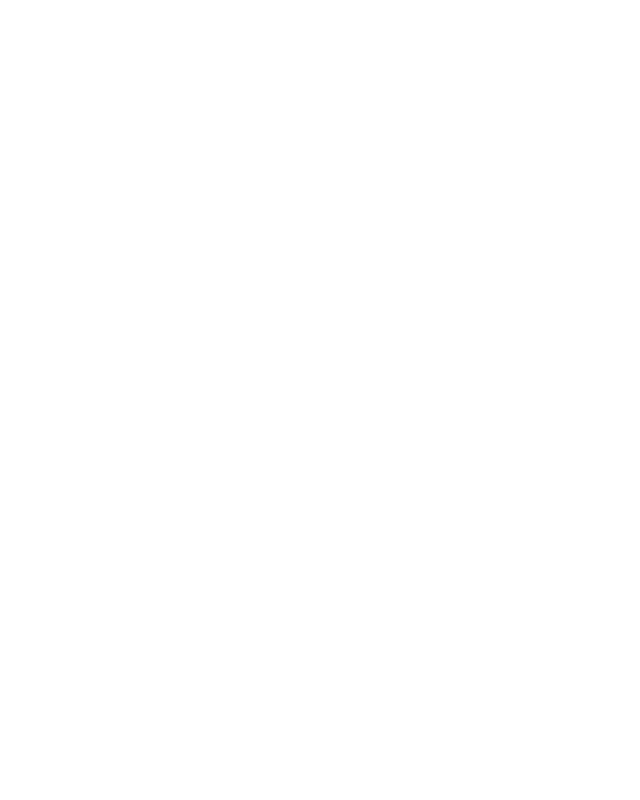
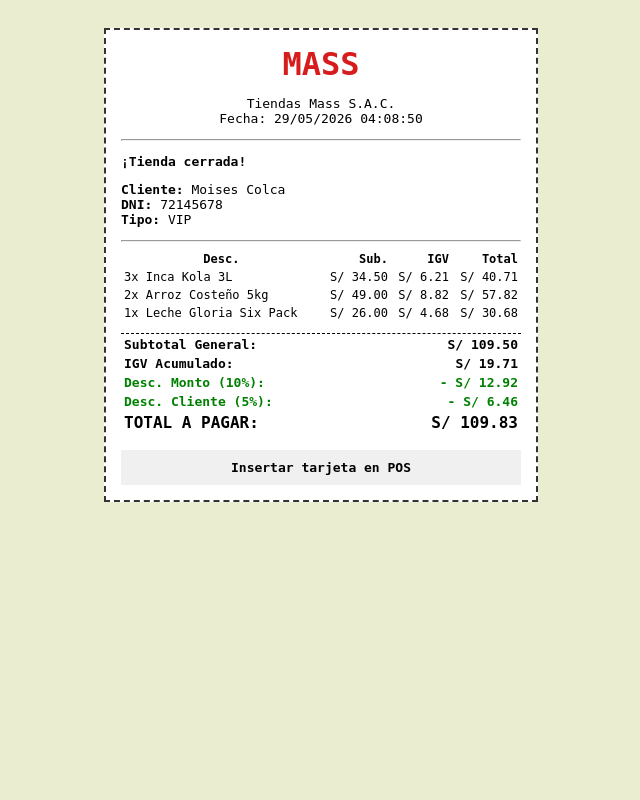
Before and after one commit to MoisesCH-bit/minimarket-mass, a PHP site: page /procesar_venta.php in a window 1280 px wide. Before the commit the part shown is empty. Shown: the whole page, without its empty margins (319-959 px from the left). Run offline with PHP 8.4, Linux system fonts and the light colour scheme.

Commit message:
style: estructurar e imprimir boleta de venta estilo ticket de tienda

```diff
--- a/procesar_venta.php
+++ b/procesar_venta.php
@@ -140,3 +140,65 @@ if ($hora_actual >= 5 && $hora_actual <= 11) {
     $saludo = "Tienda cerrada";
 }
 ?>
+<!DOCTYPE html>
+<html lang="es">
+<head>
+    <meta charset="UTF-8">
+    <title>Mass - Comprobante</title>
+    <style>
+        body { font-family: monospace; background: #eaedd0; padding: 20px; }
+        .ticket { background: #fff; max-width: 400px; margin: 0 auto; padding: 15px; border: 2px dashed #333; }
+        .brand { text-align: center; font-size: 32px; font-weight: bold; color: #d61c1c; }
+        .text-right { text-align: right; }
+        .totales-box { font-weight: bold; border-top: 1px dashed #000; margin-top: 10px; }
+    </style>
+</head>
+<body>
+
+<div class="ticket">
+    <div class="brand">MASS</div>
+    <p style="text-align:center;">Tiendas Mass S.A.C.<br>Fecha: <?php echo date('d/m/Y H:i:s'); ?></p>
+    <hr>
+    <p><strong>¡<?php echo $saludo; ?>!</strong></p>
+    <p><strong>Cliente:</strong> <?php echo $cliente_nombre; ?><br>
+       <strong>DNI:</strong> <?php echo $cliente_dni; ?><br>
+       <strong>Tipo:</strong> <?php echo strtoupper($cliente_tipo); ?></p>
+    <hr>
+
+    <table style="width:100%; font-size:12px;">
+        <thead>
+            <tr>
+                <th>Desc.</th>
+                <th class="text-right">Sub.</th>
+                <th class="text-right">IGV</th>
+                <th class="text-right">Total</th>
+            </tr>
+        </thead>
+        <tbody>
+            <?php foreach ($productos_procesados as $p): ?>
+            <tr>
+                <td><?php echo $p['cantidad'] . "x " . $p['nombre']; ?></td>
+                <td class="text-right">S/ <?php echo number_format($p['subtotal'], 2); ?></td>
+                <td class="text-right">S/ <?php echo number_format($p['igv'], 2); ?></td>
+                <td class="text-right">S/ <?php echo number_format($p['total'], 2); ?></td>
+            </tr>
+            <?php endforeach; ?>
+        </tbody>
+    </table>
+
+    <table class="totales-box" style="width:100%;">
+        <tr><td>Subtotal General:</td><td class="text-right">S/ <?php echo number_format($subtotal_tienda, 2); ?></td></tr>
+        <tr><td>IGV Acumulado:</td><td class="text-right">S/ <?php echo number_format($total_igv_tienda, 2); ?></td></tr>
+        <tr style="color:green;"><td>Desc. Monto (<?php echo ($porcentaje_desc_monto*100); ?>%):</td><td class="text-right">- S/ <?php echo number_format($descuento_monto, 2); ?></td></tr>
+        <tr style="color:green;"><td>Desc. Cliente (<?php echo ($porcentaje_desc_cliente*100); ?>%):</td><td class="text-right">- S/ <?php echo number_format($descuento_cliente, 2); ?></td></tr>
+        <tr style="font-size:16px;"><td><strong>TOTAL A PAGAR:</strong></td><td class="text-right"><strong>S/ <?php echo number_format($total_a_pagar, 2); ?></strong></td></tr>
+    </table>
+
+    <div style="background:#f0f0f0; padding:10px; margin-top:15px; text-align:center;">
+        <strong><?php echo $instruccion_pago; ?></strong>
+        <?php if($advertencia_pago): ?><br><span style="color:red; font-size:11px;"><?php echo $advertencia_pago; ?></span><?php endif; ?>
+    </div>
+</div>
+
+</body>
+</html>
```
